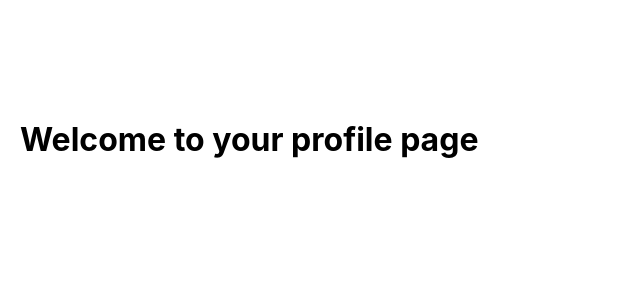
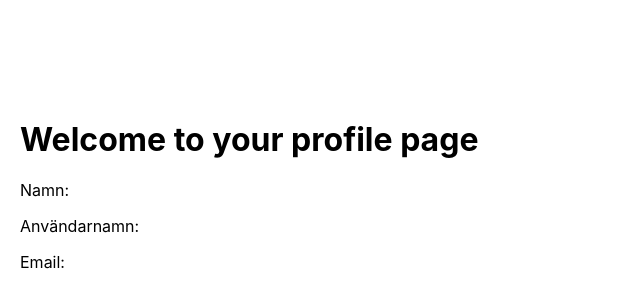
Before and after one commit to mamite100/TechnigoFinalProject, a React (Create React App) app in the folder frontend/: page /userprofile in a window 1280 px wide. Shown: the top 306 px of the page, without its empty margins (0-640 px from the left). Built offline with nearby package versions, Linux system fonts and the light colour scheme.

Commit message:
code added

```diff
--- a/frontend/src/pages/UserProfile.js
+++ b/frontend/src/pages/UserProfile.js
@@ -9,14 +9,17 @@ import { useSelector } from 'react-redux';
     //const [] = useState ("");
 
 //const accessToken = useSelector((store) => store.user.accessToken);
-  //const name = useSelector((store) => store.user.name);
-  //const username = useSelector((store) => store.user.username);
+  const name = useSelector((store) => store.user.name);
+  const username = useSelector((store) => store.user.username);
 
-
+  const email = useSelector((store) =>store.user.email);
 return(
 
         <div>
                 <h1>Welcome to your profile page</h1>
+                <p>Namn: {name}</p>
+                <p>Användarnamn: {username}</p>
+                <p>Email:{email}</p>
         </div>
     )
 
--- a/frontend/src/utils/urls.js
+++ b/frontend/src/utils/urls.js
@@ -1,5 +1,5 @@
-// export const BASE_URL = "http://localhost:8000";
+export const BASE_URL = "http://localhost:8000/";
 
-export const BASE_URL = "https://technigofinalproject.herokuapp.com/";
+//export const BASE_URL = "https://technigofinalproject.herokuapp.com/";
 
 export const API_URL = (slug) => `${BASE_URL}${slug}`;
```
Also changed, not shown: 1 other file (tests, documents, lock files or other folders).
